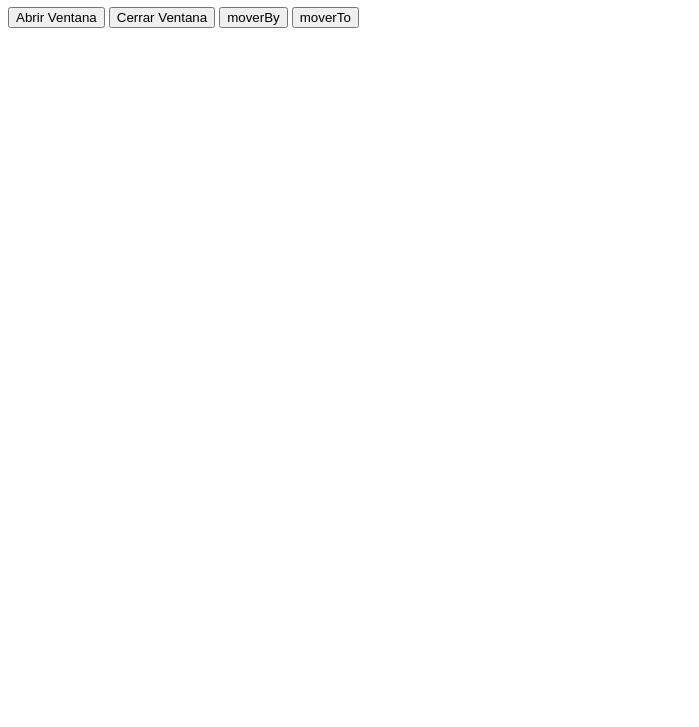
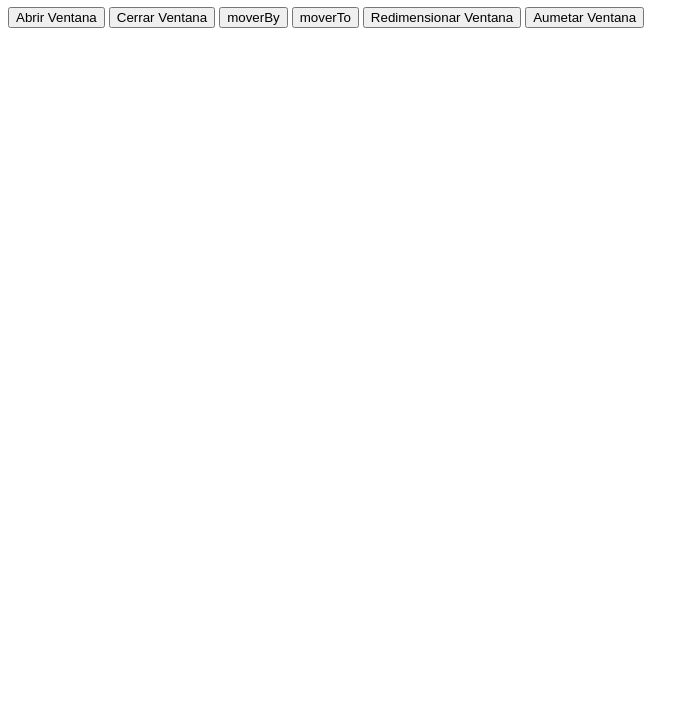
Before and after one commit to a23luispv/dwcc, a plain HTML site: page ud03/ej01/ej01.html in a window 1280 px wide. Shown: the part 73-800 px from the top of the page, without its empty margins (0-699 px from the left). Drawn offline with Linux system fonts and the light colour scheme.

Commit message:
ej01-funcion-redimension-o-aumento

```diff
--- a/ud03/ej01/ej01.html
+++ b/ud03/ej01/ej01.html
@@ -60,6 +60,32 @@
         }
         }
 
+
+
+        //////////
+        //Redimensionar ventana
+        function redimensionarVentana() {
+            if (ventanaEmergente && !ventanaEmergente.closed) {
+                ventanaEmergente.resizeTo(500, 500);
+                ventanaEmergente.focus();
+            } else {
+                alert("[ERROR]: La ventana no está abierta");
+            }
+        }
+        //////////
+        //
+        function aumetarVentana() {
+            if (ventanaEmergente && !ventanaEmergente.closed) {
+                const nuevaAltura = ventanaEmergente.innerHeight + 50;
+                const nuevaAnchura = ventanaEmergente.innerWidth + 50;
+
+                ventanaEmergente.resizeBy(nuevaAnchura, nuevaAltura);
+                ventanaEmergente.focus();
+            } else {
+                alert("[ERROR]: La ventana no está abierta");
+            }
+        }
+
         //////////
         //Comprobar que navegador se está usando
         function getNavegador() {
@@ -91,5 +117,7 @@
         <button onclick="cerrarVentana()">Cerrar Ventana</button>
         <button onclick="moverBy()">moverBy</button>
         <button onclick="moverTo()">moverTo</button>
+        <button onclick="redimensionarVentana()">Redimensionar Ventana</button>
+        <button onclick="aumetarVentana()">Aumetar Ventana</button>
     </body>
 </html>
```
